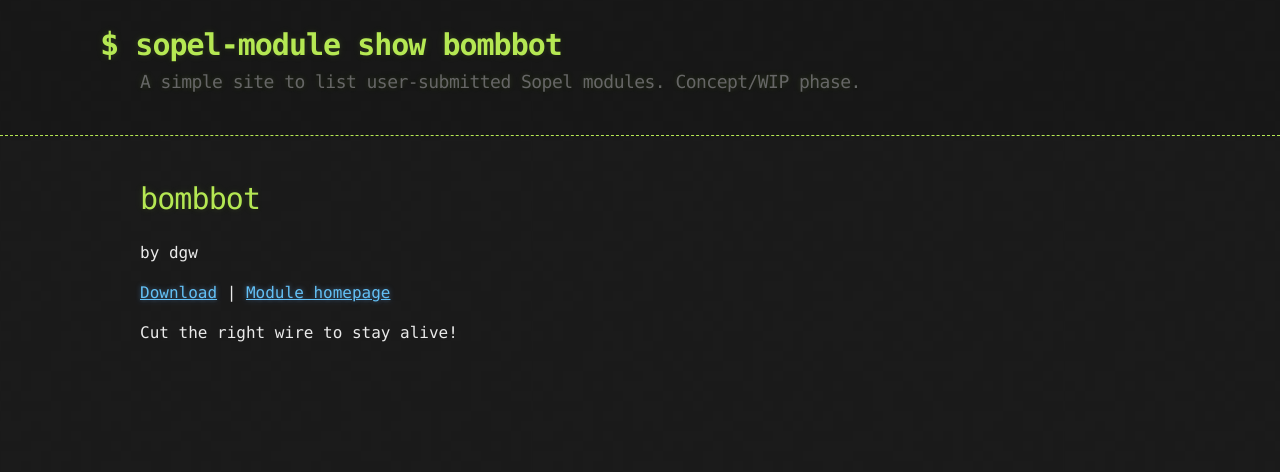
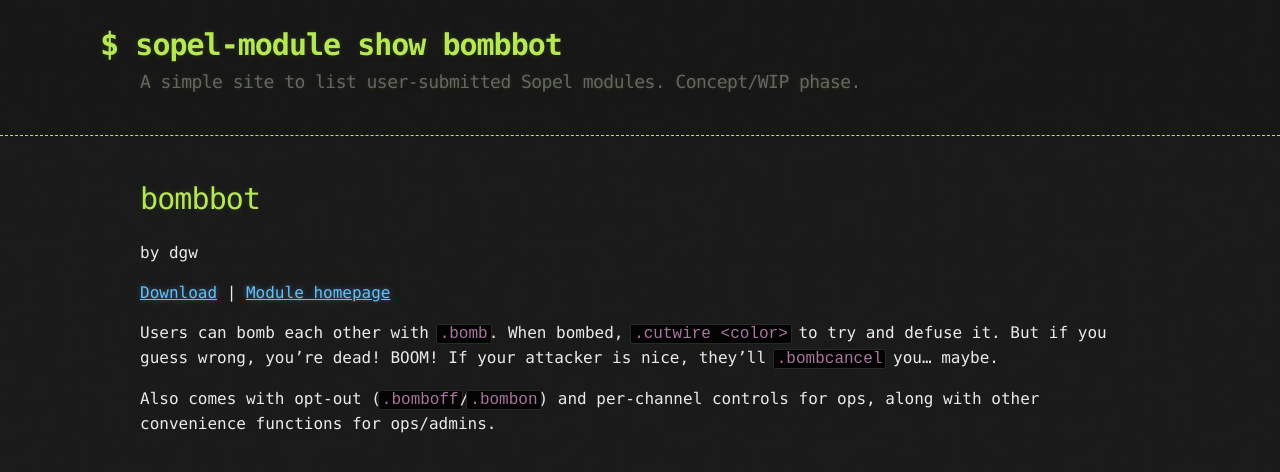
Before and after one commit to sopel-irc/plugin-db, a Jekyll site: the page built from _modules/bombbot.md, in a window 1280 px wide. Shown: the top 472 px of the page. Built offline with Jekyll 4.4.1, drawn with Linux system fonts in a browser that asks for light colours.

Commit message:
Introduce module "blurb", which overrides automatic excerpt
Gives more control over a module's appearance in the list, while still
allowing lazy module addition with just a long description.

```diff
--- a/_modules/bombbot.md
+++ b/_modules/bombbot.md
@@ -3,6 +3,9 @@
 author: dgw
 link: https://github.com/dgw/sopel-BombBot
 download: https://github.com/dgw/sopel-BombBot/raw/master/bombbot.py
+blurb: Cut the right wire or die!
 ---
 
-Cut the right wire to stay alive!
+Users can bomb each other with `.bomb`. When bombed, `.cutwire <color>` to try and defuse it. But if you guess wrong, you're dead! BOOM! If your attacker is nice, they'll `.bombcancel` you… maybe.
+
+Also comes with opt-out (`.bomboff`/`.bombon`) and per-channel controls for ops, along with other convenience functions for ops/admins.
--- a/index.html
+++ b/index.html
@@ -9,7 +9,7 @@
     {% for mod in cat.items %}
       {% assign name = mod.path | split:"/" | last | split:"." | first %}
   <dt><a href="{{ mod.url }}">{{ name }}</a>{% if mod.core %} (core){% endif %}</dt>
-    <dd>{{ mod.excerpt | remove: "<p>" | remove: "</p>" }}</dd>
+    <dd>{{ mod.blurb | default: mod.excerpt | remove: "<p>" | remove: "</p>" }}</dd>
     {% endfor %}
 </dl>
   {% endfor %}
```
